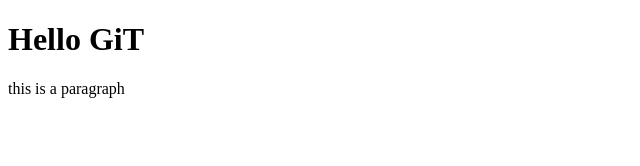
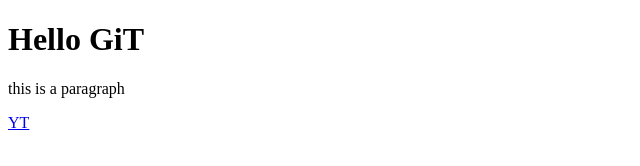
Before and after one commit to hemrikbalazs/javamonday, a plain HTML site: page index.html in a window 1280 px wide. Shown: the full height of the page, 0-640 px from the left. Drawn offline with Linux system fonts and the light colour scheme.

Commit message:
add link to index.html

```diff
--- a/index.html
+++ b/index.html
@@ -7,6 +7,9 @@
 <body>
 <h1>Hello GiT</h1>
 <p>this is a paragraph</p>
+<div>
+<a href="https://youtube.com">YT</a>
+</div>
 </body>
 
 <html>
```
